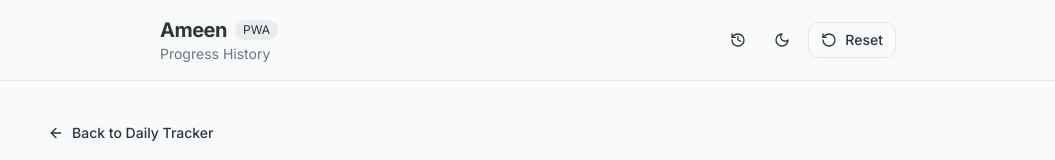
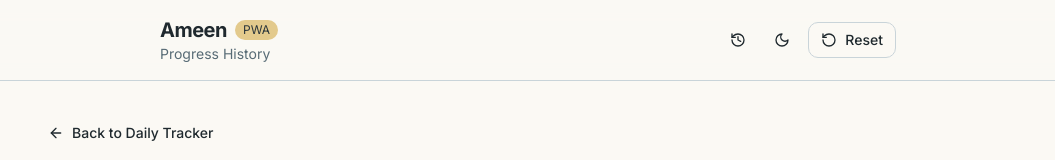
Before and after one commit to SyahmiAlwi/Ameen, a React (Vite) app: page /history in a window 1280 px wide. Shown: the top 160 px of the page, without its empty margins (112-1167 px from the left). Built offline with nearby package versions, Linux system fonts and the light colour scheme; the HTML template or start-up script is replaced by a standard one.

Commit message:
style(light-theme): increase contrast, warm background, brand theme-color; gradient progress ring; accent badge

```diff
--- a/index.html
+++ b/index.html
@@ -5,17 +5,17 @@
     <meta name="viewport" content="width=device-width, initial-scale=1.0" />
     <title>Ameen — Daily Islamic Practice Tracker</title>
     <meta name="description" content="Track your daily Islamic practices with a minimalist, peaceful interface. Monitor prayers, Quran reading, and spiritual habits." />
-    <meta name="theme-color" media="(prefers-color-scheme: light)" content="#e8eff2" />
+    <meta name="theme-color" media="(prefers-color-scheme: light)" content="#3b7b60" />
     <meta name="theme-color" media="(prefers-color-scheme: dark)" content="#1c2330" />
     <link rel="manifest" href="/manifest.json" />
 
     <!-- Favicon & App Icons -->
-    <link rel="icon" type="image/png" sizes="32x32" href="/favicon-32x32.png" />
-    <link rel="icon" type="image/png" sizes="16x16" href="/favicon-16x16.png" />
-    <link rel="icon" href="/favicon.ico" sizes="any" />
-    <link rel="apple-touch-icon" href="/apple-touch-icon.png" />
-    <link rel="icon" type="image/png" sizes="192x192" href="/android-chrome-192x192.png" />
-    <link rel="icon" type="image/png" sizes="512x512" href="/android-chrome-512x512.png" />
+    <link rel="icon" type="image/png" sizes="32x32" href="/favicon-32x32.png?v=2" />
+    <link rel="icon" type="image/png" sizes="16x16" href="/favicon-16x16.png?v=2" />
+    <link rel="icon" href="/favicon.ico?v=2" sizes="any" />
+    <link rel="apple-touch-icon" href="/apple-touch-icon.png?v=2" />
+    <link rel="icon" type="image/png" sizes="192x192" href="/android-chrome-192x192.png?v=2" />
+    <link rel="icon" type="image/png" sizes="512x512" href="/android-chrome-512x512.png?v=2" />
     <link rel="preconnect" href="https://fonts.googleapis.com">
     <link rel="preconnect" href="https://fonts.gstatic.com" crossorigin>
     <link href="https://fonts.googleapis.com/css2?family=Inter:wght@400;500;600;700&display=swap" rel="stylesheet">
--- a/src/components/Header.tsx
+++ b/src/components/Header.tsx
@@ -20,8 +20,8 @@ export const Header = ({
         <div className="flex items-center justify-between">
           <div className="min-w-0">
             <div className="flex items-center gap-2">
-              <span className="text-xl font-bold tracking-tight">Ameen</span>
-              <span className="text-xs px-2 py-0.5 rounded-full bg-secondary text-secondary-foreground">PWA</span>
+              <span className="text-xl font-bold tracking-tight text-foreground">Ameen</span>
+              <span className="text-xs px-2 py-0.5 rounded-full bg-accent text-accent-foreground">PWA</span>
             </div>
             <p className="text-sm text-muted-foreground truncate">{date}</p>
           </div>
--- a/src/components/ProgressRing.tsx
+++ b/src/components/ProgressRing.tsx
@@ -12,12 +12,18 @@ export const ProgressRing = ({ percentage, size = 120, strokeWidth = 8 }: Progre
   return (
     <div className="relative inline-flex items-center justify-center">
       <svg width={size} height={size} className="transform -rotate-90">
+        <defs>
+          <linearGradient id="progressGradient" x1="0%" y1="0%" x2="100%" y2="0%">
+            <stop offset="0%" stopColor="hsl(var(--primary))" />
+            <stop offset="100%" stopColor="hsl(var(--primary-light))" />
+          </linearGradient>
+        </defs>
         {/* Background circle */}
         <circle
           cx={size / 2}
           cy={size / 2}
           r={radius}
-          stroke="hsl(var(--muted))"
+          stroke="hsl(var(--secondary))"
           strokeWidth={strokeWidth}
           fill="none"
         />
@@ -27,7 +33,7 @@ export const ProgressRing = ({ percentage, size = 120, strokeWidth = 8 }: Progre
           cx={size / 2}
           cy={size / 2}
           r={radius}
-          stroke="hsl(var(--primary))"
+          stroke="url(#progressGradient)"
           strokeWidth={strokeWidth}
           fill="none"
           strokeDasharray={circumference}
--- a/src/index.css
+++ b/src/index.css
@@ -8,9 +8,9 @@ All colors MUST be HSL.
 
 @layer base {
   :root {
-    /* Updated palette */
-    --background: 200 30% 98%;
-    --foreground: 200 15% 20%;
+    /* Updated palette - higher contrast for light mode */
+    --background: 43 45% 97%; /* warm very light, from accent family */
+    --foreground: 200 20% 15%;
 
     --card: 0 0% 100%;
     --card-foreground: 200 15% 20%;
@@ -24,12 +24,12 @@ All colors MUST be HSL.
     --primary-light: 148 30% 55%;
 
     /* Secondary: Gentle cream */
-    --secondary: 200 20% 92%;
+    --secondary: 43 45% 95%;
     --secondary-foreground: 200 15% 20%;
 
     /* Muted: Soft neutrals */
-    --muted: 200 15% 94%;
-    --muted-foreground: 200 10% 45%;
+    --muted: 155 25% 94%;
+    --muted-foreground: 200 15% 40%;
 
     /* Accent (from #e3ca8a) */
     --accent: 43 61% 72%;
@@ -38,8 +38,8 @@ All colors MUST be HSL.
     --destructive: 0 70% 70%;
     --destructive-foreground: 0 0% 100%;
 
-    --border: 200 15% 90%;
-    --input: 200 15% 90%;
+    --border: 200 18% 82%;
+    --input: 200 18% 82%;
     --ring: 155 35% 36%;
 
     --radius: 0.75rem;
```
